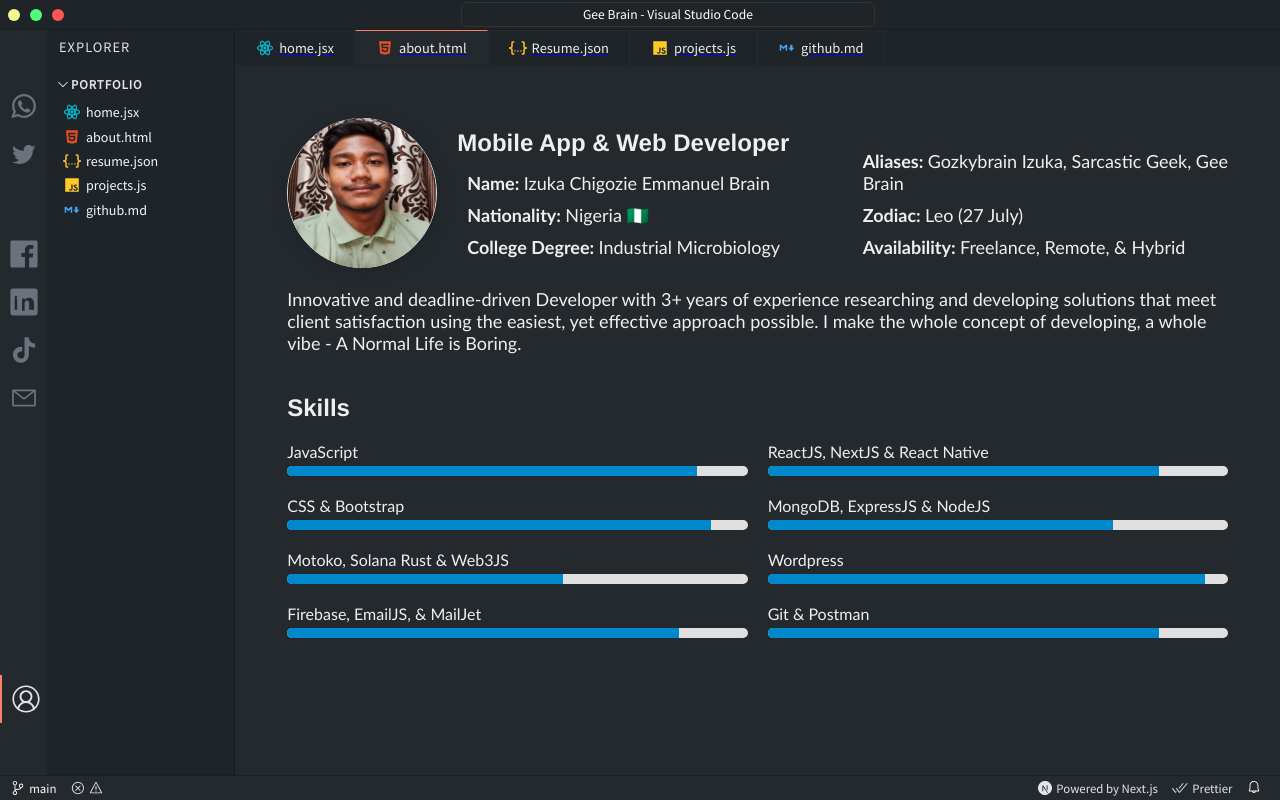
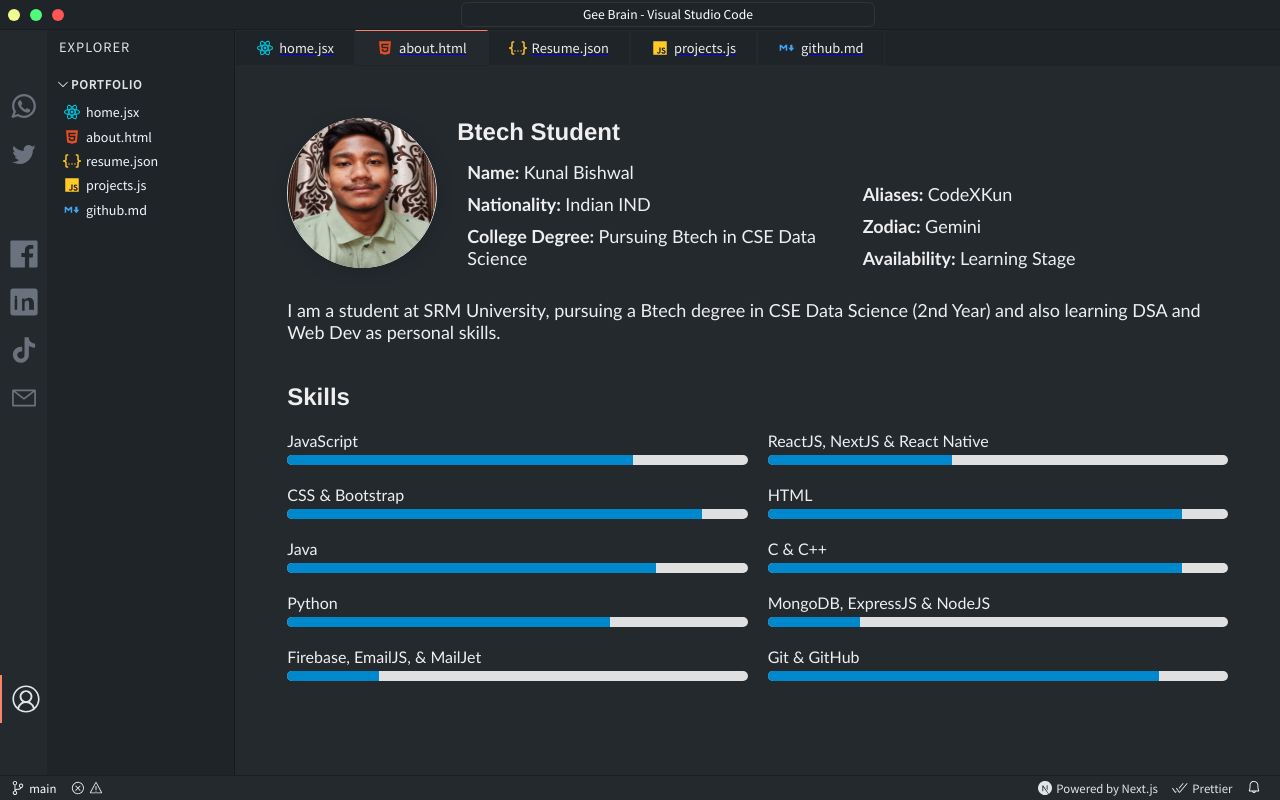
Before and after one commit to KunalBishwal/Portfolio_IDE, a Next.js app: page /about in a window 1280 px wide. Built offline with nearby package versions, Linux system fonts and the light colour scheme; some icons are missing.

Commit message:
Update about.jsx

```diff
--- a/pages/about.jsx
+++ b/pages/about.jsx
@@ -10,7 +10,7 @@
           <div className={styles.imageContainer} data-aos="fade-right">
             <Image
               src={brain}
-              alt="About Me"
+              alt="About Me - Kunal Bishwal"
               width={150}
               height={150}
               priority
@@ -18,96 +18,111 @@
             />
           </div>
           <div className={styles.textContainer} data-aos="fade-left">
-            <h3 className={styles.textHead}>Mobile App &amp; Web Developer</h3>
+            <h3 className={styles.textHead}>Btech Student</h3>
             <ul className={styles.list}>
               <li className={styles.listItem}>
                 <i className={`${styles.icon} bi bi-chevron-right`}></i>
                 <span><strong className={styles.strong}>Name: </strong>
-                  Izuka Chigozie Emmanuel Brain</span>
+                  Kunal Bishwal</span>
               </li>
               <li className={styles.listItem}>
                 <i className={`${styles.icon} bi bi-chevron-right`}></i>
-                <span> <strong className={styles.strong}>Nationality: </strong>
-                  Nigeria 🇳🇬</span>
+                <span><strong className={styles.strong}>Nationality: </strong>
+                  Indian IND</span>
               </li>
               <li className={styles.listItem}>
                 <i className={`${styles.icon} bi bi-chevron-right`}></i>
                 <span><strong className={styles.strong}>College Degree: </strong>
-                  Industrial Microbiology</span>
+                  Pursuing Btech in CSE Data Science</span>
               </li>
             </ul>
           </div>
+
           <div className={styles.textContainer} data-aos="fade-left">
             <ul className={styles.list}>
               <li className={styles.listItem}>
                 <i className={`${styles.icon} bi bi-chevron-right`}></i>
-                <span> <strong className={styles.strong}>Aliases: </strong>
-                  Gozkybrain Izuka, Sarcastic Geek, Gee Brain</span>
+                <span><strong className={styles.strong}>Aliases: </strong>
+                  CodeXKun</span>
               </li>
               <li className={styles.listItem}>
                 <i className={`${styles.icon} bi bi-chevron-right`}></i>
-                <span> <strong className={styles.strong}>Zodiac: </strong>
-                  Leo (27 July)</span>
+                <span><strong className={styles.strong}>Zodiac: </strong>
+                  Gemini</span>
               </li>
               <li className={styles.listItem}>
                 <i className={`${styles.icon} bi bi-chevron-right`}></i>
-                <span> <strong className={styles.strong}>Availability: </strong>
-                  Freelance, Remote, & Hybrid</span>
+                <span><strong className={styles.strong}>Availability: </strong>
+                  Learning Stage</span>
               </li>
             </ul>
           </div>
         </div>
+
         <div className={styles.paragraph}>
-          Innovative and deadline-driven Developer with 3+ years of experience researching and developing solutions that meet client satisfaction using the easiest, yet effective approach possible. I make the whole concept of developing, a whole vibe - A Normal Life is Boring.        </div>
+          I am a student at SRM University, pursuing a Btech degree in CSE Data Science (2nd Year) and also learning DSA and Web Dev as personal skills.
+        </div>
 
         {/* Skills Section */}
         <div className={styles.skillsSection}>
-        <h3 className={styles.textHead}>Skills</h3>
+          <h3 className={styles.textHead}>Skills</h3>
           <div className={styles.skillsGrid}>
             <div className={styles.skill}>
               <span className={styles.skillName}>JavaScript</span>
               <div className={styles.progressBar}>
-                <div className={styles.progress} style={{ width: '89%' }}></div>
+                <div className={styles.progress} style={{ width: '75%' }}></div>
               </div>
             </div>
             <div className={styles.skill}>
               <span className={styles.skillName}>ReactJS, NextJS & React Native</span>
               <div className={styles.progressBar}>
-                <div className={styles.progress} style={{ width: '85%' }}></div>
+                <div className={styles.progress} style={{ width: '40%' }}></div>
               </div>
             </div>
             <div className={styles.skill}>
               <span className={styles.skillName}>CSS & Bootstrap</span>
               <div className={styles.progressBar}>
-                <div className={styles.progress} style={{ width: '92%' }}></div>
+                <div className={styles.progress} style={{ width: '90%' }}></div>
+              </div>
+            </div>
+            <div className={styles.skill}>
+              <span className={styles.skillName}>HTML</span>
+              <div className={styles.progressBar}>
+                <div className={styles.progress} style={{ width: '90%' }}></div>
+              </div>
+            </div>
+            <div className={styles.skill}>
+              <span className={styles.skillName}>Java</span>
+              <div className={styles.progressBar}>
+                <div className={styles.progress} style={{ width: '80%' }}></div>
+              </div>
+            </div>
+            <div className={styles.skill}>
+              <span className={styles.skillName}>C & C++</span>
+              <div className={styles.progressBar}>
+                <div className={styles.progress} style={{ width: '90%' }}></div>
+              </div>
+            </div>
+            <div className={styles.skill}>
+              <span className={styles.skillName}>Python</span>
+              <div className={styles.progressBar}>
+                <div className={styles.progress} style={{ width: '70%' }}></div>
               </div>
             </div>
             <div className={styles.skill}>
               <span className={styles.skillName}>MongoDB, ExpressJS & NodeJS</span>
               <div className={styles.progressBar}>
-                <div className={styles.progress} style={{ width: '75%' }}></div>
-              </div>
-            </div>
-            <div className={styles.skill}>
-              <span className={styles.skillName}>Motoko, Solana Rust & Web3JS</span>
-              <div className={styles.progressBar}>
-                <div className={styles.progress} style={{ width: '60%' }}></div>
-              </div>
-            </div>
-            <div className={styles.skill}>
-              <span className={styles.skillName}>Wordpress</span>
-              <div className={styles.progressBar}>
-                <div className={styles.progress} style={{ width: '95%' }}></div>
+                <div className={styles.progress} style={{ width: '20%' }}></div>
               </div>
             </div>
             <div className={styles.skill}>
               <span className={styles.skillName}>Firebase, EmailJS, & MailJet</span>
               <div className={styles.progressBar}>
-                <div className={styles.progress} style={{ width: '85%' }}></div>
+                <div className={styles.progress} style={{ width: '20%' }}></div>
               </div>
             </div>
             <div className={styles.skill}>
-              <span className={styles.skillName}>Git & Postman</span>
+              <span className={styles.skillName}>Git & GitHub</span>
               <div className={styles.progressBar}>
                 <div className={styles.progress} style={{ width: '85%' }}></div>
               </div>
```
